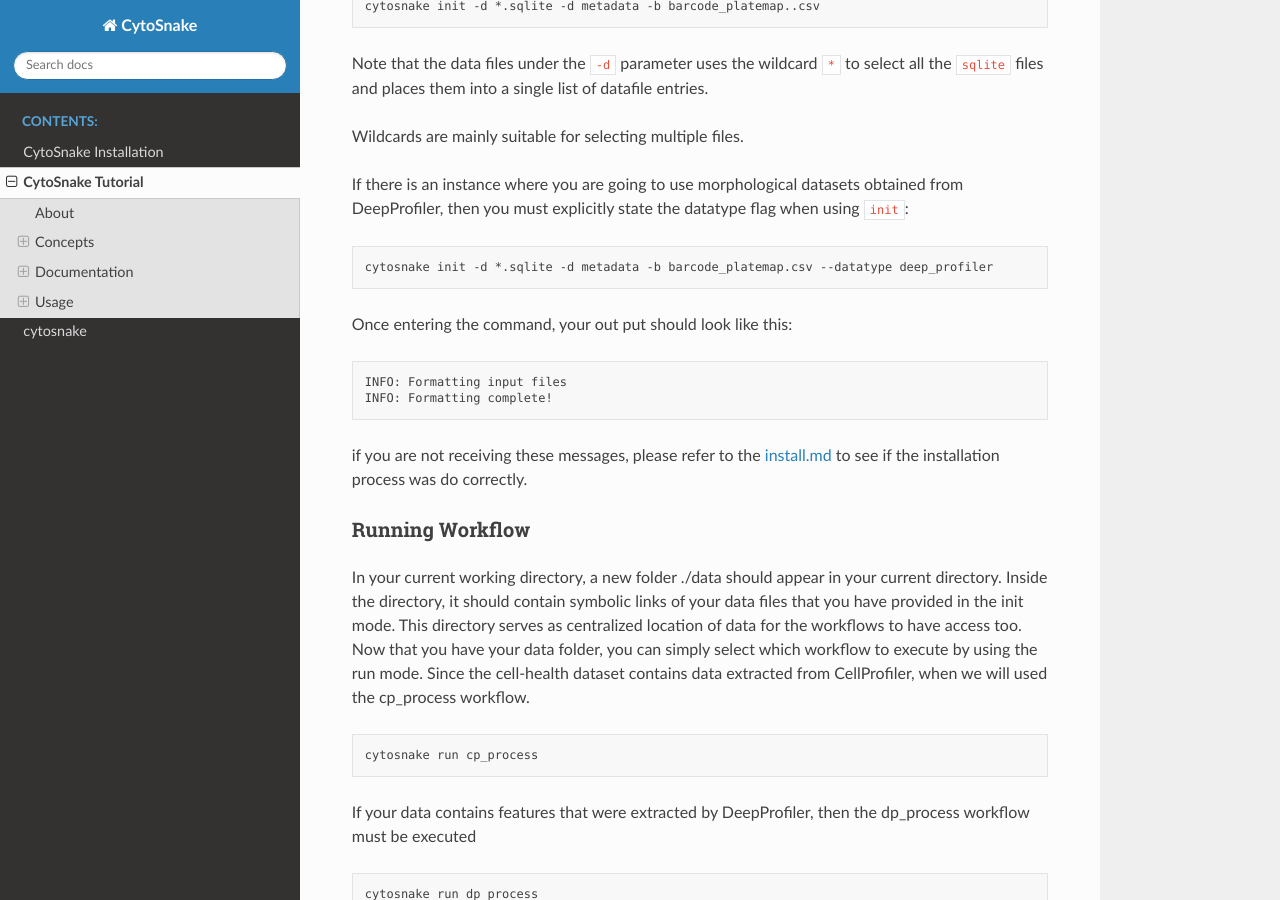
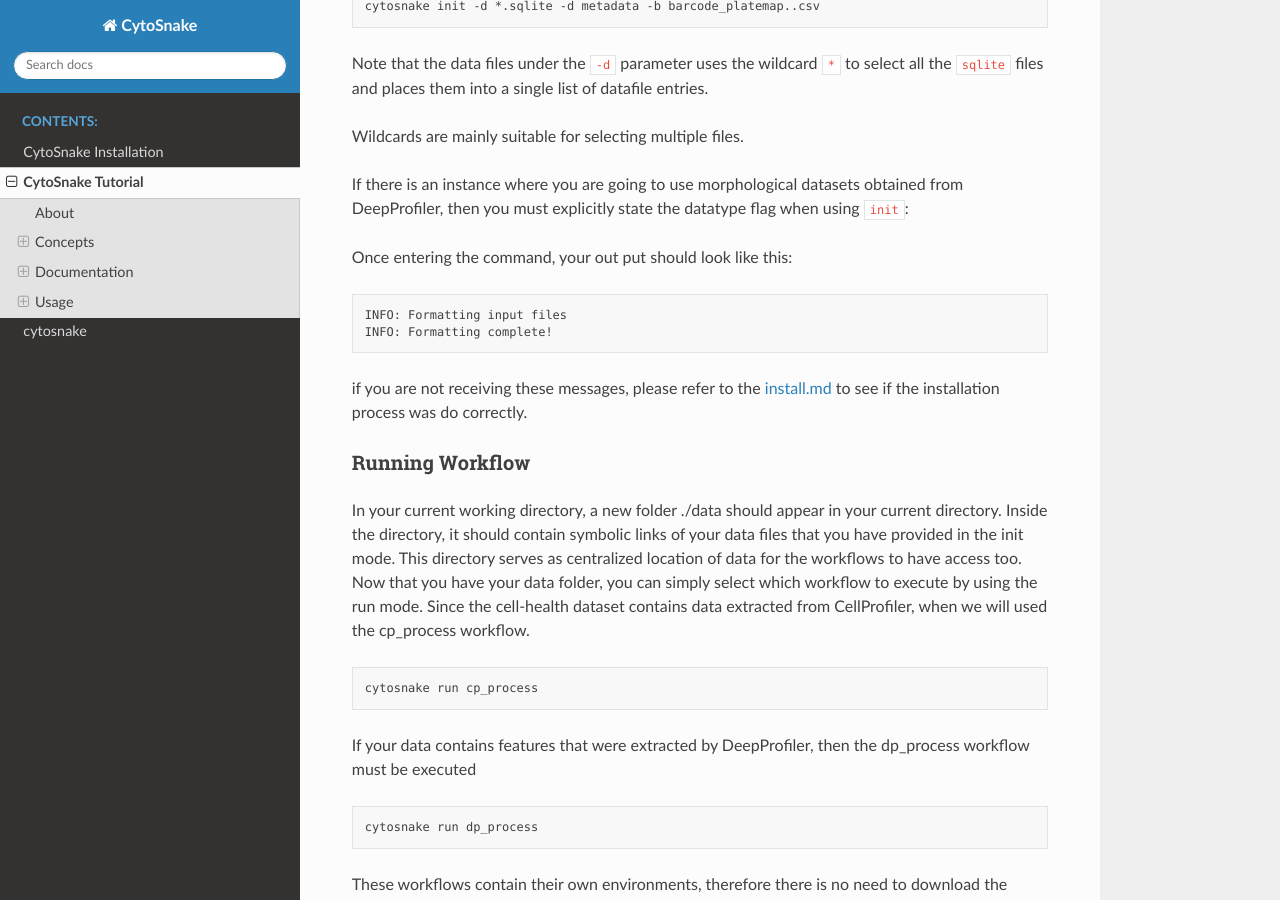
Before and after one commit to WayScience/CytoSnake, a Sphinx documentation site: the page built from docs/tutorial.md, in a window 1280 px wide and 900 px high, scrolled down 4226 px. Built offline with Sphinx 7.4.7 and the Read the Docs theme 2.0.0, drawn with Linux system fonts in a browser that asks for light colours.

````diff
--- a/cytosnake.yaml
+++ b/cytosnake.yaml
@@ -7,7 +7,7 @@ dependencies:
   - python>=3.10
   - pip
   - snakemake
+  - myst-parser
+  - sphinx_rtd_theme
   - pip:
-    - myst-parser
     - rst-to-myst
-    - sphinx_rtd_theme
--- a/docs/tutorial.md
+++ b/docs/tutorial.md
@@ -182,10 +182,6 @@ If there is an instance where you are going to use morphological
 datasets obtained from DeepProfiler, then you must explicitly state the
 datatype flag when using `init`:
 
-```text
-cytosnake init -d *.sqlite -d metadata -b barcode_platemap.csv --datatype deep_profiler
-```
-
 Once entering the command, your out put should look like this:
 
 ```text
@@ -280,6 +276,6 @@ their suffix:
 [normalize_docs]: https://pycytominer.readthedocs.io/en/latest/pycytominer.html?highlight=normalize#pycytominer.normalize.normalize
 [plate_data_1]: https://nih.figshare.com/ndownloader/files/18506036
 [plate_data_2]: https://nih.figshare.com/ndownloader/files/18031619
-[source]: https://doi.org/10.1091/mbc.E20-12-0784
+[source]: https://doi.org/10.1091/mbc.e20-12-0784
 [install.md]: install.md
 [Usage]: ##usage
````
Also changed, not shown: 1 other file.
